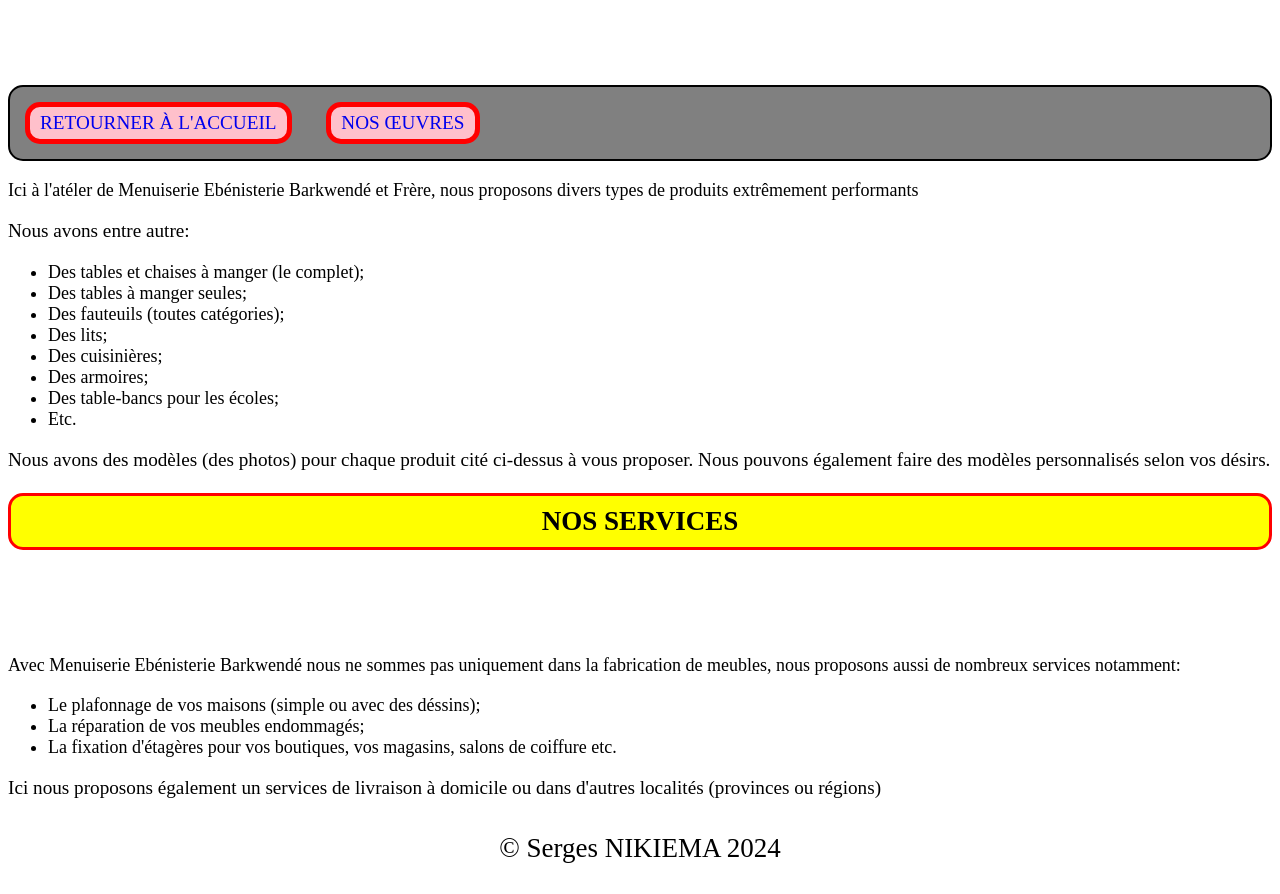
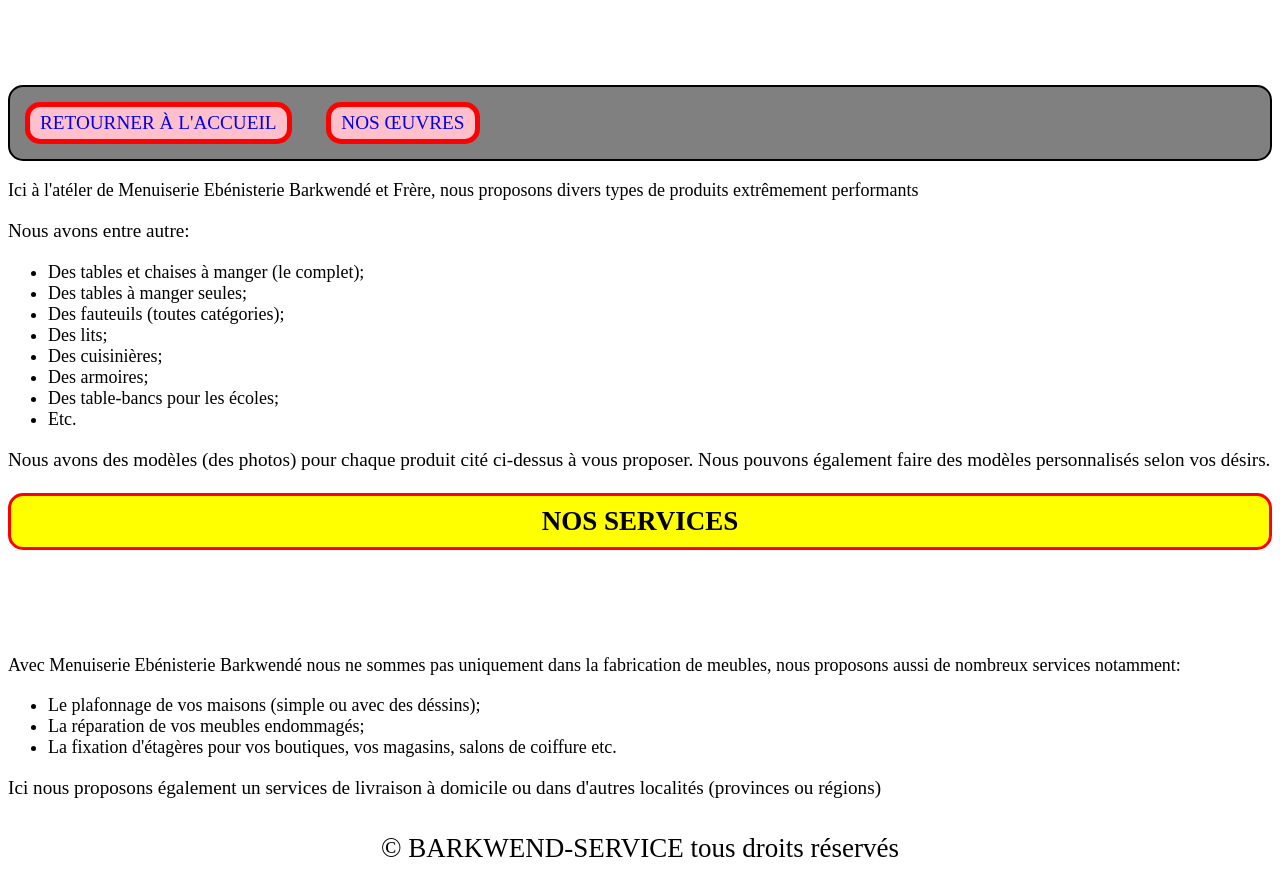
Before and after one commit to Jericoprog/nos-produits, a plain HTML site: page index.html in a window 1280 px wide. Shown: the part 69-963 px from the top of the page. Drawn offline with Linux system fonts and the light colour scheme.

Commit message:
Update index.html

```diff
--- a/index.html
+++ b/index.html
@@ -176,7 +176,7 @@
           </div>
    </div>
    <footer>
-          <div id="indication"> &copy Serges NIKIEMA 2024</div>
+          <div id="indication"> &copy BARKWEND-SERVICE tous droits réservés</div>
       </footer>
   </body>
   </hml>
```
